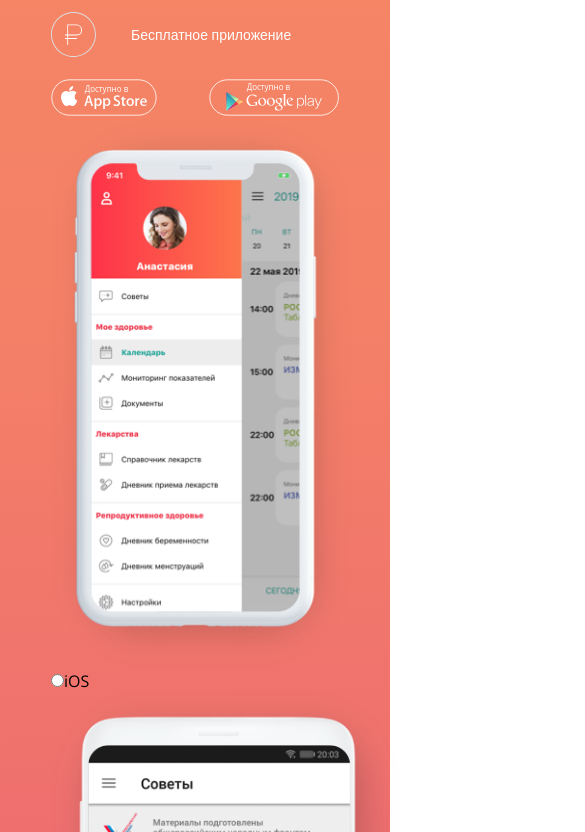
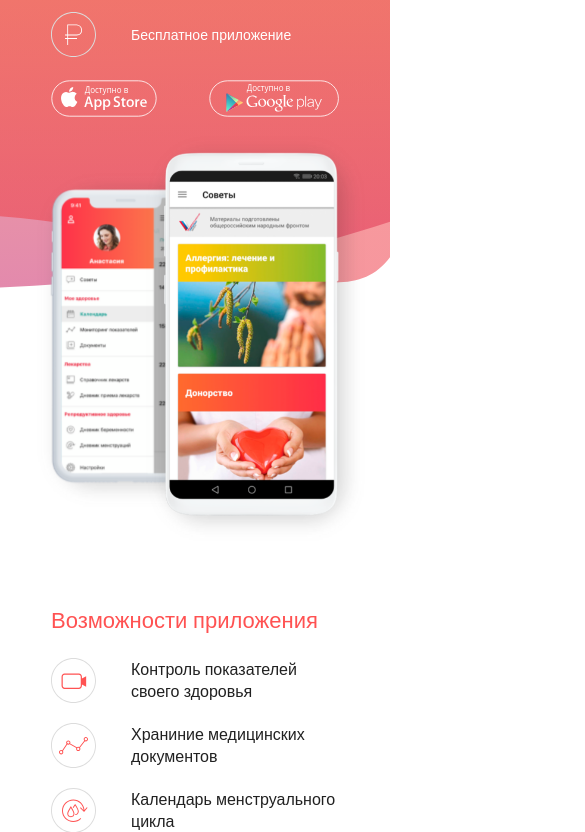
Before and after one commit to camillaurie/health, a website: page index.html in a window 390 px wide. Shown: the part 472-1304 px from the top of the page, 585 px wide, since content can reach past the window. Drawn offline with nearby package versions, Linux system fonts and the light colour scheme.

Commit message:
Add slider

```diff
--- a/index.html
+++ b/index.html
@@ -2,6 +2,7 @@
 <html lang="ru">
   <head>
     <meta charset="utf-8" />
+    <meta name="viewport" content="width=device-width, initial-scale=1">
     <title>
       Тестовое задание
     </title>
@@ -67,36 +68,32 @@
             <a href="#"><img class="annotation__download-image" alt="" src="./src/images/play-store.svg"></a>
           </div>
         </div>
-          <div class="annotation__checkboxes">
+          <div class="annotation__radio-buttons">
             <form>
               <div class="annotation__phones-slider">
                 <div class="annotation__phone-images-list">
-                  <div class="annotation__phone-item">
+                  <input
+                    class="annotation__radio-button"
+                    type="radio" name="mobile-OS" value="android" id="android" checked
+                  />
+                  <input
+                    class="annotation__radio-button"
+                    type="radio" name="mobile-OS" value="iOS" id="iOS"
+                  />
+                  <label for="iOS" class="annotation__phone-item" id="slide-ios">
                     <img
                       class="annotation__iphone annotation__phone-image"
                       alt=""
                       src="./src/images/iphone-mobile.png"
                     />
-                    <input
-                        class="annotation__checkbox"
-                        type="radio" name="mobile-OS" value="iOS" id="iOS"
-                      /><label for="iOS"
-                      >iOS</label
-                    >
-                    </div>
-                    <div class="annotation__phone-item">
-                  <img
-                    class="annotation__android annotation__phone-image annotation__phone-image--active"
-                    alt=""
-                    src="./src/images/android-mobile.png"
-                  />
-                  <input
-                      class="annotation__checkbox annotation__checkbox--active"
-                      type="radio" name="mobile-OS" value="android" id="android"
-                    /><label for="android"
-                    >Android</label
-                  >
-                  </div>
+                  </label>
+                  <label for="android" class="annotation__phone-item" id="slide-android">
+                    <img
+                      class="annotation__android annotation__phone-image"
+                      alt=""
+                      src="./src/images/android-mobile.png"
+                    />
+                  </label>
               </div>
           </div>
             </form>
@@ -132,7 +129,7 @@
       <div class="content-wrapper control__wrapper">
         <div class="control__text">
           <h2 class="control__heading">
-            Контролируйте<br>показатели своего<br>здоровья
+            Контролируйте показатели своего здоровья
           </h2>
           <ul class="control__list">
             <div class="control__list-part">
--- a/src/styles/style.scss
+++ b/src/styles/style.scss
@@ -164,11 +164,16 @@
     list-style: none;
     padding-left: 0;
     font-size: 22px;
+    margin-bottom: -50px;
 
     @media screen and (max-width: 1230px) {
       grid-template-columns: 1fr;
       grid-template-rows: 1fr 1fr 1fr 1fr;
       row-gap: 14px;
+    }
+
+    @media screen and (max-width: 768px) {
+      margin-bottom: 23px;
     }
   }
 
@@ -178,6 +183,7 @@
 
     @media screen and (max-width: 1230px) {
       font-size: 14px;
+      width: 250px;
     }
 
     @media screen and (max-width: 768px) {
@@ -214,18 +220,79 @@
     }
   }
 
-  &__phone-image {
-    width: 300px;
-    right: 265px;
-    top: 185px;
+  &__phone-images-list {
+    perspective: 500px;
+    transform-style: preserve-3d;
   }
 
-  &__phone-image--active {
-    right: 30px;
-    width: 350px;
-    top: 135px;
+  &__phone-image {
+    width: 370px;
+
+    @media screen and (max-width: 1230px) {
+      width: 220px;
+    }
+  }
+
+  &__phone-item {
+    position: absolute;
+    display: block;
+    transition: transform 0.4s ease;
+  }
+
+  &__radio-button {
+    display: none;
   }
 }
+
+// Header slider
+#iOS:checked ~ #slide-android {
+  transform: translate3d(333px, 203px, -97px);
+
+  @media screen and (max-width: 1230px) {
+    transform: translate3d(383px, -217px, -97px);
+  }
+
+  @media screen and (max-width: 768px) {
+    transform: translate3d(95px, 60px, -97px);
+  }
+}
+
+#iOS:checked ~ #slide-ios {
+  transform: translate3d(110px, 115px, 0);
+
+  @media screen and (max-width: 1230px) {
+    transform: translate3d(280px, -225px, 0);
+  }
+
+  @media screen and (max-width: 768px) {
+    transform: translate3d(-45px, 15px, 0);
+  }
+}
+
+#android:checked ~ #slide-android {
+  transform: translate3d(333px, 115px, 0);
+
+  @media screen and (max-width: 1230px) {
+    transform: translate3d(383px, -225px, 0);
+  }
+
+  @media screen and (max-width: 768px) {
+    transform: translate3d(95px, 15px, 0);
+  }
+}
+
+#android:checked ~ #slide-ios {
+  transform: translate3d(110px, 203px, -97px);
+
+  @media screen and (max-width: 1230px) {
+    transform: translate3d(280px, -217px, -97px);
+  }
+
+  @media screen and (max-width: 768px) {
+    transform: translate3d(-45px, 60px, -97px);
+  }
+}
+
 
 .capabilities {
   &__heading {
@@ -233,15 +300,18 @@
     font-size: 46px;
     font-weight: normal;
     margin-bottom: 47px;
+    margin-top: 75px;
 
     @media screen and (max-width: 1230px) {
       font-size: 28px;
       margin-bottom: 33px;
+      margin-top: -65px;
     }
 
     @media screen and (max-width: 768px) {
       font-size: 22px;
       margin-bottom: 26px;
+      margin-top: 186px;
     }
   }
 
@@ -360,6 +430,7 @@
       font-size: 22px;
       line-height: 1.35;
       margin-bottom: 19px;
+      width: 200px;
     }
   }
 
@@ -375,7 +446,8 @@
       display: grid;
       grid-template-rows: auto;
       grid-template-columns: 1fr 1fr;
-      grid-column-gap: 127px;
+      grid-column-gap: 0px;
+      width: 600px;
     }
 
     @media screen and (max-width: 768px) {
@@ -469,3 +541,7 @@
       0 10px 25px 0 rgba(186, 16, 12, 0.3);
   }
 }
+
+.slider {
+  display: none;
+}
```
Also changed, not shown: dist/styles/main.css.
